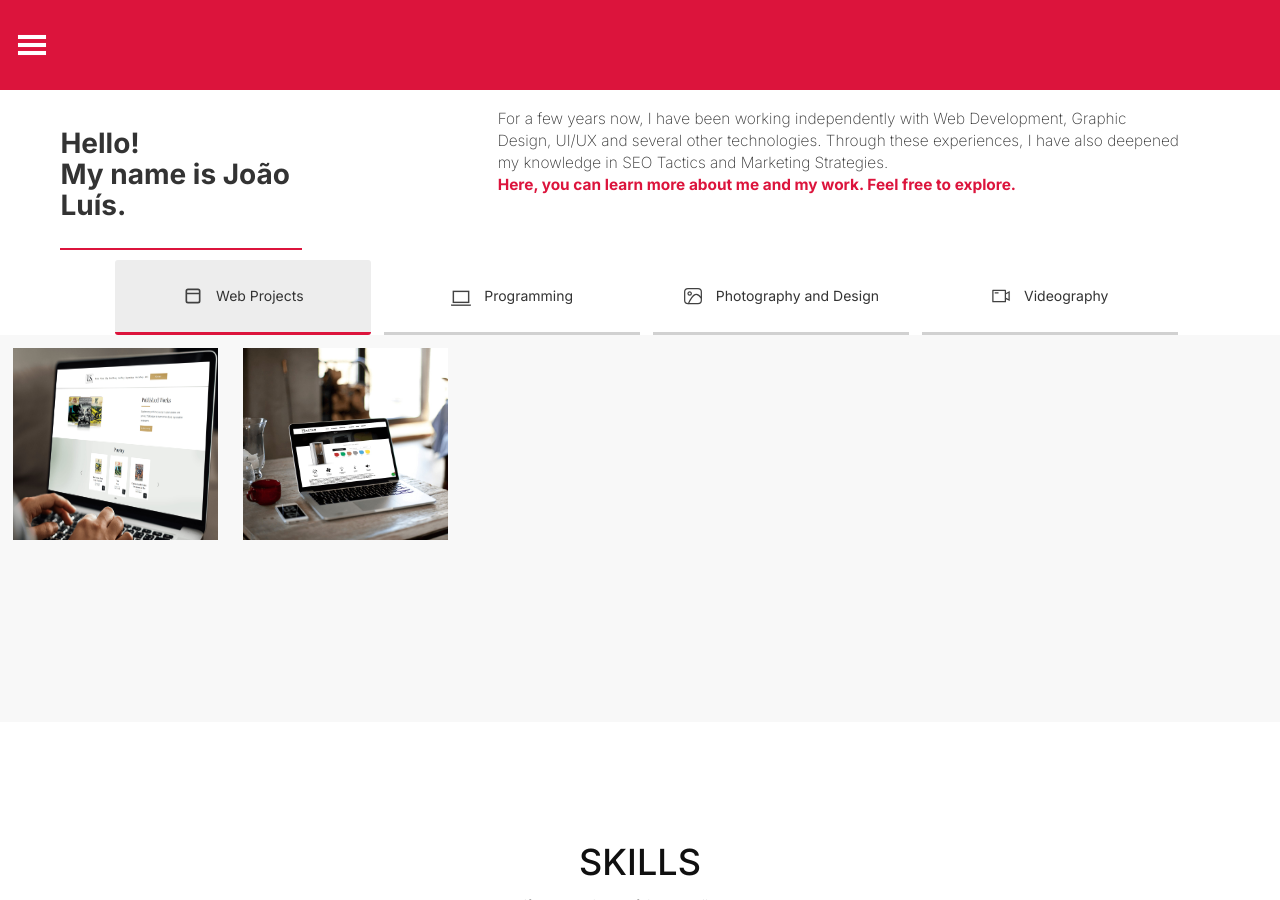
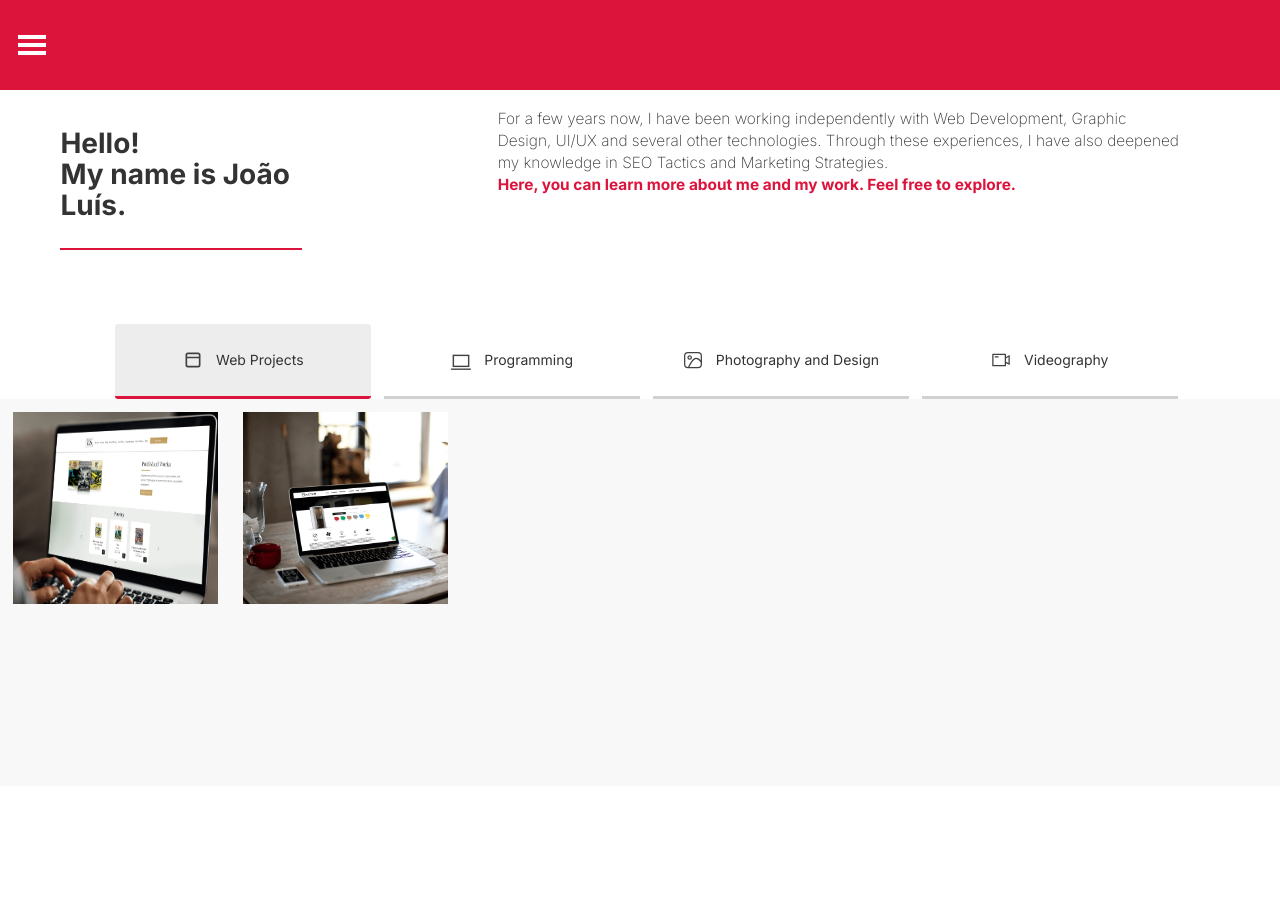
Before and after one commit to lyszt/lyszt.github.io, a Jekyll site: the page built from index.html, in a window 1280 px wide and 900 px high, scrolled down 881 px. Built offline with Jekyll 4.4.1, drawn with Linux system fonts in a browser that asks for light colours.

Commit message:
Space between portfolio and introduction so it doesn't feel too oppressive

```diff
--- a/css/default.css
+++ b/css/default.css
@@ -408,6 +408,7 @@ div.hamburger.active img {
 .introduction {
   border-top: #f1f1f1 2vw solid;
   padding-top: 5%;
+  padding-bottom: 5%;
   display: grid;
   grid-auto-flow: column;
   align-items: start;
```
